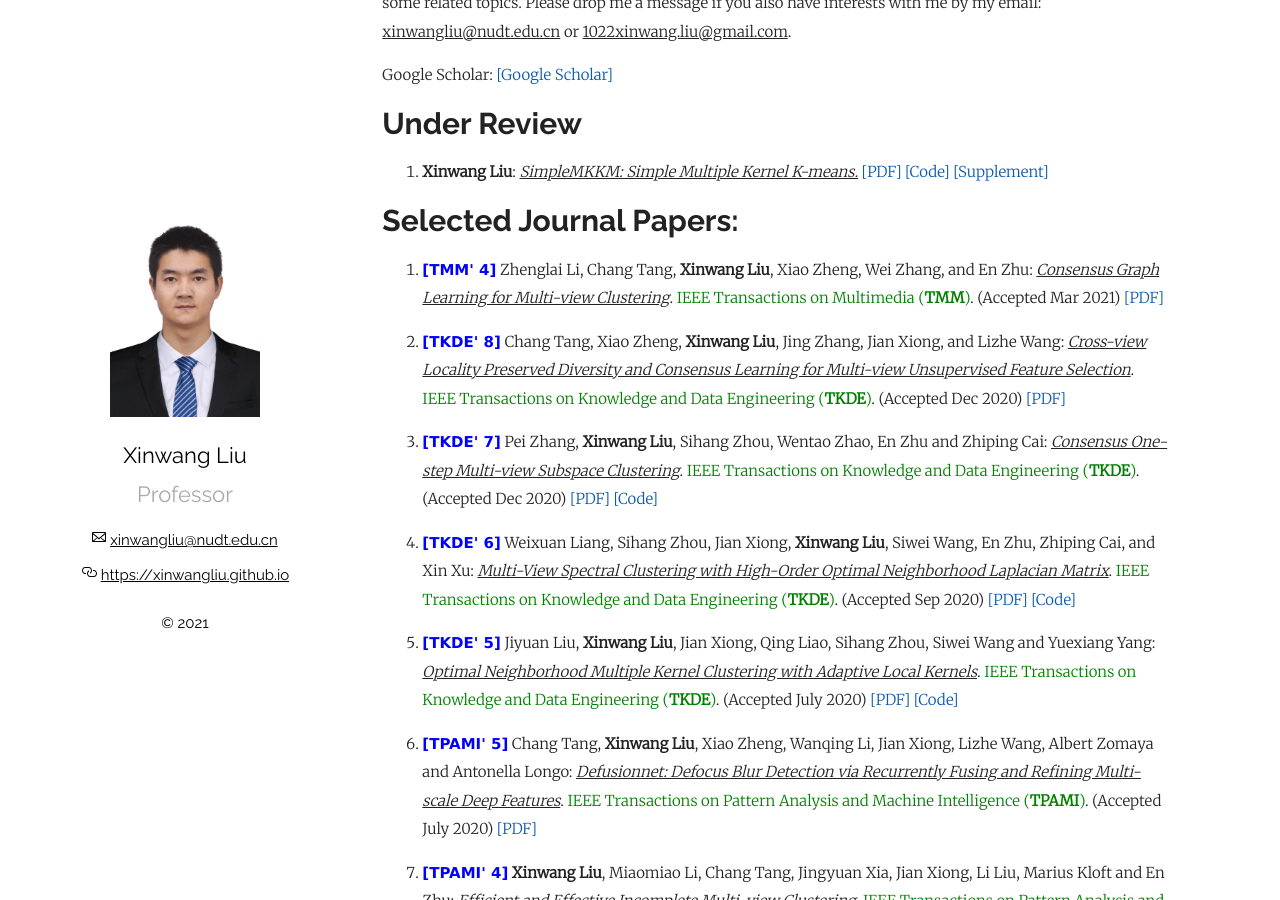
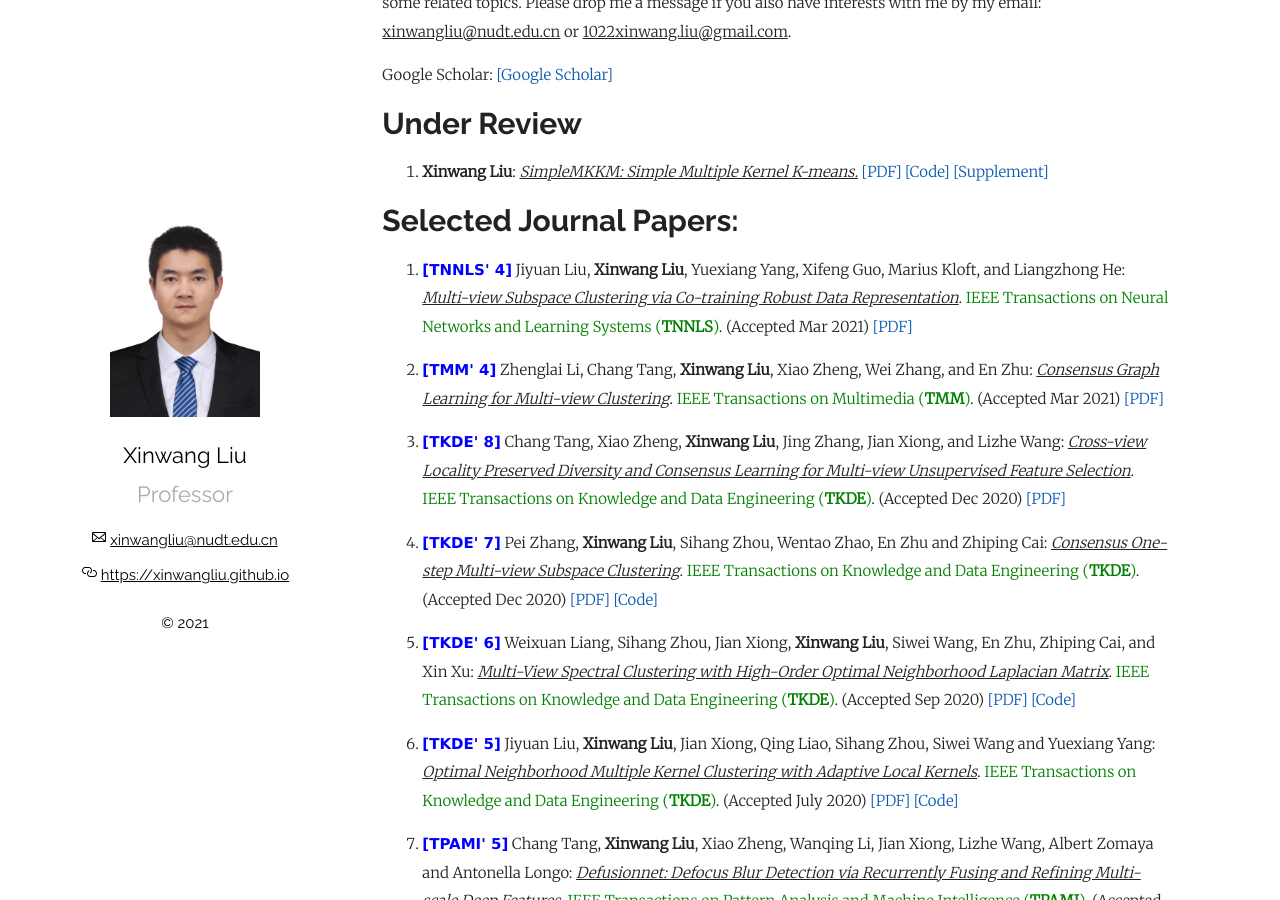
Before and after one commit to wx-liang/xinwangliu.github.io, a Jekyll site: the page built from index.md, in a window 1280 px wide and 900 px high, scrolled down 1484 px. Built offline with Jekyll 4.4.1, drawn with Linux system fonts in a browser that asks for light colours; our own code applies the rules of GitHub Pages for plain Markdown files.

Commit message:
Update index.md

```diff
--- a/index.md
+++ b/index.md
@@ -61,6 +61,7 @@
 
 <ol>
 
+<p style="margin-top: 8px;"><li><font face="verdana" color="blue"><b>[TNNLS' 4]</b></font> Jiyuan Liu, <b>Xinwang Liu</b>, Yuexiang Yang,  Xifeng Guo, Marius Kloft, and Liangzhong He: <i><u> Multi-view Subspace Clustering via Co-training Robust Data Representation</u></i>. <font color="green">IEEE Transactions on Neural Networks and Learning Systems (<b>TNNLS</b>)</font>. (Accepted Mar 2021)  <a href = "https://liujiyuan13.github.io/pubs/CoMSC_TNNLS.pdf">[PDF]</a></li></p>
 
 <p style="margin-top: 8px;"><li><font face="verdana" color="blue"><b>[TMM' 4]</b></font> Zhenglai Li, Chang Tang, <b>Xinwang Liu</b>, Xiao Zheng, Wei Zhang, and En Zhu: <i><u> Consensus Graph Learning for Multi-view Clustering</u></i>. <font color="green">IEEE Transactions on Multimedia (<b>TMM</b>)</font>. (Accepted Mar 2021)  <a href = "https://github.com/xinwangliu/xinwangliu.github.io/blob/master/document/Consensus%20Graph%20Learning%20for%20Multi-view%20Clustering.pdf">[PDF]</a></li></p>
 
```
